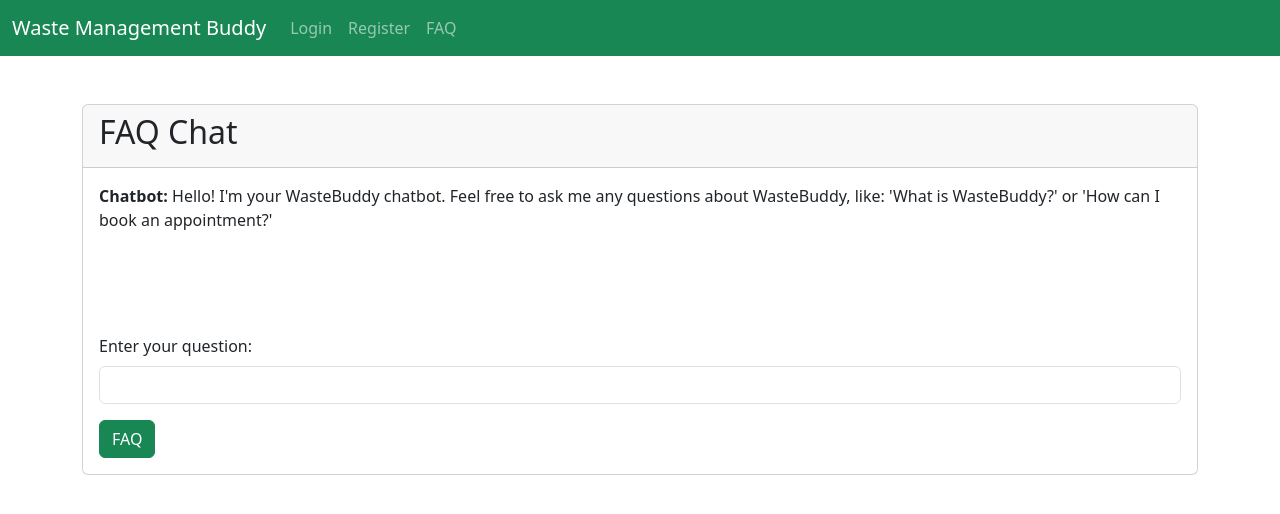
After one commit to sushantmahat656/Waste_management, a Django app: page /faq_chatbot/ in a window 1280 px wide. The commit adds this page. Shown: the top 514 px of the page. Run offline with Django 4.2, Linux system fonts and the light colour scheme.

Commit message:
Starting of sprint 3 and completed FAQ/chatBot

```diff
--- a/waste_reduction_buddy/templates/base.html
+++ b/waste_reduction_buddy/templates/base.html
@@ -29,6 +29,8 @@
     {% endblock %}
   </div>
 
+
+
   <script type="module" src="https://unpkg.com/ionicons@7.1.0/dist/ionicons/ionicons.esm.js"></script>
   <script nomodule src="https://unpkg.com/ionicons@7.1.0/dist/ionicons/ionicons.js"></script>
   <script src="https://cdn.jsdelivr.net/npm/bootstrap@5.3.2/dist/js/bootstrap.bundle.min.js"
--- /dev/null
+++ b/waste_reduction_buddy/templates/faq_chatbot.html
@@ -0,0 +1,45 @@
+{% extends 'base.html' %}
+
+{% block content %}
+  {% load static %}
+
+    <div class="card mt-4">
+        <div class="card-header">
+            <h2>FAQ Chat</h2>
+        </div>
+        <div class="card-body">
+            <div id="chat-container" style="height: 150px; overflow-y: auto;">
+                <!-- Previous chat messages will be displayed here -->
+
+                <!-- Display the previous answer if available -->
+                {% if previous_answer %}
+                   <div class="previous-question-answer">
+                        <strong>Previous Question:</strong> {{ previous_question }}<br>
+                        <strong>Previous Answer:</strong> {{ previous_answer }}
+                    </div>
+                {% endif %}
+                <!-- Display the current question, previous question, and answer if available -->
+                {% if current_question %}
+                    <div class="current-question">
+                        <strong>Question:</strong> {{ current_question }}
+                    </div>
+                {% endif %}
+
+                <!-- Add this block where you want to display the chatbot response -->
+                {% if chatbot_response %}
+                    <div class="chatbot-response">
+                        <strong>Chatbot:</strong> {{ chatbot_response }}
+                    </div>
+                {% endif %}
+            </div>
+            <form id="chat-form" method="POST" action="{% url 'faq_chatbot' %}">
+                {% csrf_token %}
+                <div class="mb-3">
+                    <label for="user-question" class="form-label">Enter your question:</label>
+                    <input type="text" class="form-control" name="user_question" id="user-question" required>
+                </div>
+                <button type="submit" class="btn btn-success">FAQ</button>
+            </form>
+        </div>
+    </div>
+{% endblock %}
--- a/waste_reduction_buddy/templates/home.html
+++ b/waste_reduction_buddy/templates/home.html
@@ -231,5 +231,8 @@
         </div>
       </div>
     </section>
+
+
+
 {% endif %}
 {% endblock %}
--- a/waste_reduction_buddy/templates/navbar.html
+++ b/waste_reduction_buddy/templates/navbar.html
@@ -19,6 +19,9 @@
           <li class="nav-item">
             <a class="nav-link" href="{% url 'logout_user' %}">Logout</a>
           </li>
+          <li class="nav-item">
+            <a class="nav-link" href="{% url 'faq_chatbot' %}">FAQ</a>
+          </li>
         {% else %}
           <li class="nav-item">
             <a class="nav-link" href="{% url 'login_user' %}">Login</a>
@@ -27,6 +30,9 @@
           <li class="nav-item">
             <a class="nav-link" href="{% url 'register_user' %}">Register</a>
           </li>
+          <li class="nav-item">
+            <a class="nav-link" href="{% url 'faq_chatbot' %}">FAQ</a>
+          </li>
         {% endif %}
 
       </ul>
--- a/waste_reduction_buddy/urls.py
+++ b/waste_reduction_buddy/urls.py
@@ -14,6 +14,7 @@ urlpatterns = [
     path('appointment_record/<int:pk>/', views.appointment_record, name='appointment_record'),
     path('delete_appointment_record/<int:pk>',views.delete_appointment_record,name='delete_appointment_record'),
     path('appointment_register/', views.appointment_register, name='appointment_register'),
+    path('faq_chatbot/',views.faq_chatbot,name='faq_chatbot'),
 
 
 
--- a/waste_reduction_buddy/views.py
+++ b/waste_reduction_buddy/views.py
@@ -4,6 +4,7 @@ from django.contrib.auth import authenticate, login, logout
 from django.contrib import messages
 from .forms import SignUpForm, AddStaffRecord, AppointmentRecord
 from .models import Record, Appointment
+from .faq_chatbot import FAQChatbot
 
 
 def home(request):
@@ -12,13 +13,49 @@ def home(request):
     email_domain = request.session.get('email_domain', None)
     email_user = request.session.get('email_user',None)
     form = AppointmentRecord(request.POST or None)
+
+
     if request.method == "POST":
         if form.is_valid():
             appointment_register = form.save()
             messages.success(request, "Booking Completed...")
             return redirect('home')
 
+
+
     return render(request, 'home.html', {'records': records ,'appointments': appointments,'email_domain': email_domain,'email_user': email_user,'form':form})
+
+
+def faq_chatbot(request):
+     # Check if the user is opening the panel for the first time
+    if not request.session.get('has_visited_chatbot_panel', False):
+        welcome_message = "Hello! I'm your WasteBuddy chatbot. Feel free to ask me any questions about WasteBuddy, like: 'What is WasteBuddy?' or 'How can I book an appointment?'"
+
+        # Store the fact that the user has visited the chatbot panel
+        request.session['has_visited_chatbot_panel'] = True
+
+        return render(request, 'faq_chatbot.html', {'chatbot_response': welcome_message})
+    # Get user's question from the form
+    user_question = request.POST.get('user_question', '')
+
+    # Get the previous question and answer (if available) from the session
+    previous_question = request.session.get('previous_question', '')
+    previous_answer = request.session.get('previous_answer', '')
+
+    # Get chatbot response
+    chatbot_response = FAQChatbot.get_answer(user_question)
+
+    # Store the current question and chatbot response as the previous question and answer in the session
+    request.session['previous_question'] = user_question
+    request.session['previous_answer'] = chatbot_response
+
+    return render(request, 'faq_chatbot.html', {'chatbot_response': chatbot_response, 'previous_question': previous_question, 'previous_answer': previous_answer,'current_question': user_question,})
+
+
+
+
+
+
 
 
 def login_user(request):
```
Also changed, not shown: waste_reduction_buddy/faq_chatbot.py (added, +35 -0 lines). Lines whose indentation alone changed are shown as unchanged.
